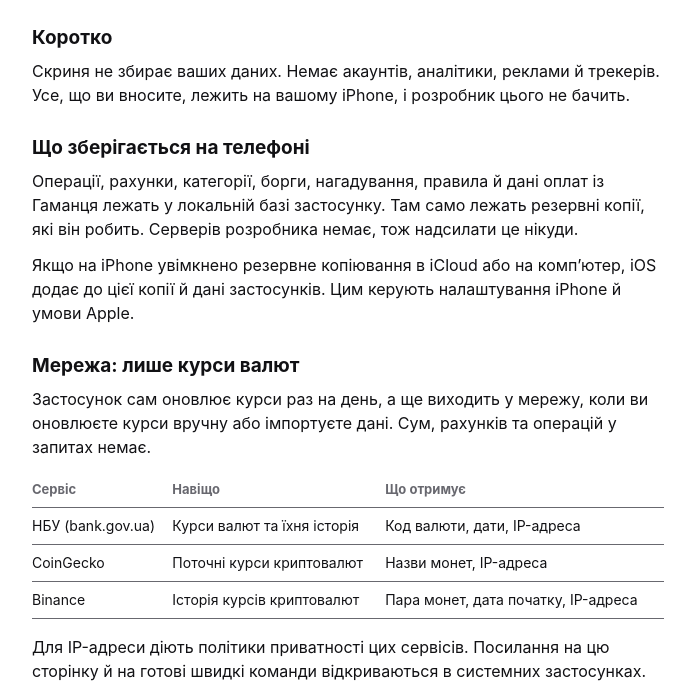
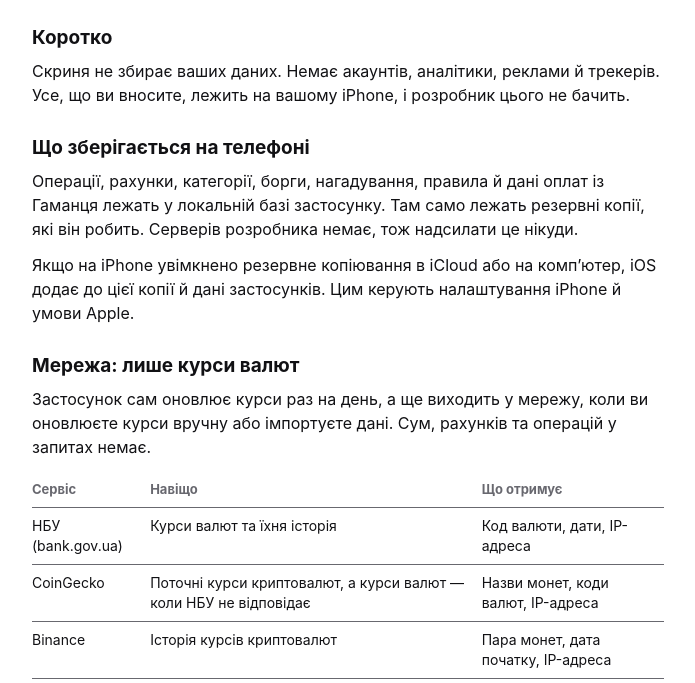
Before and after one commit to exc1usive/skrinya-site, a plain HTML site: page privacy.html in a window 1280 px wide. Shown: the part 118-801 px from the top of the page, without its empty margins (292-987 px from the left). Drawn offline with Linux system fonts and the light colour scheme.

Commit message:
feat: курси поза Україною — запасний шлях через CoinGecko, публічна адреса Binance, зрозуміла помилка

```diff
--- a/privacy.html
+++ b/privacy.html
@@ -52,8 +52,8 @@
           </tr>
           <tr>
             <td>CoinGecko</td>
-            <td>Поточні курси криптовалют</td>
-            <td>Назви монет, IP-адреса</td>
+            <td>Поточні курси криптовалют, а курси валют — коли НБУ не відповідає</td>
+            <td>Назви монет, коди валют, IP-адреса</td>
           </tr>
           <tr>
             <td>Binance</td>
```
Also changed, not shown: en/privacy.html (+2 -2 lines).
